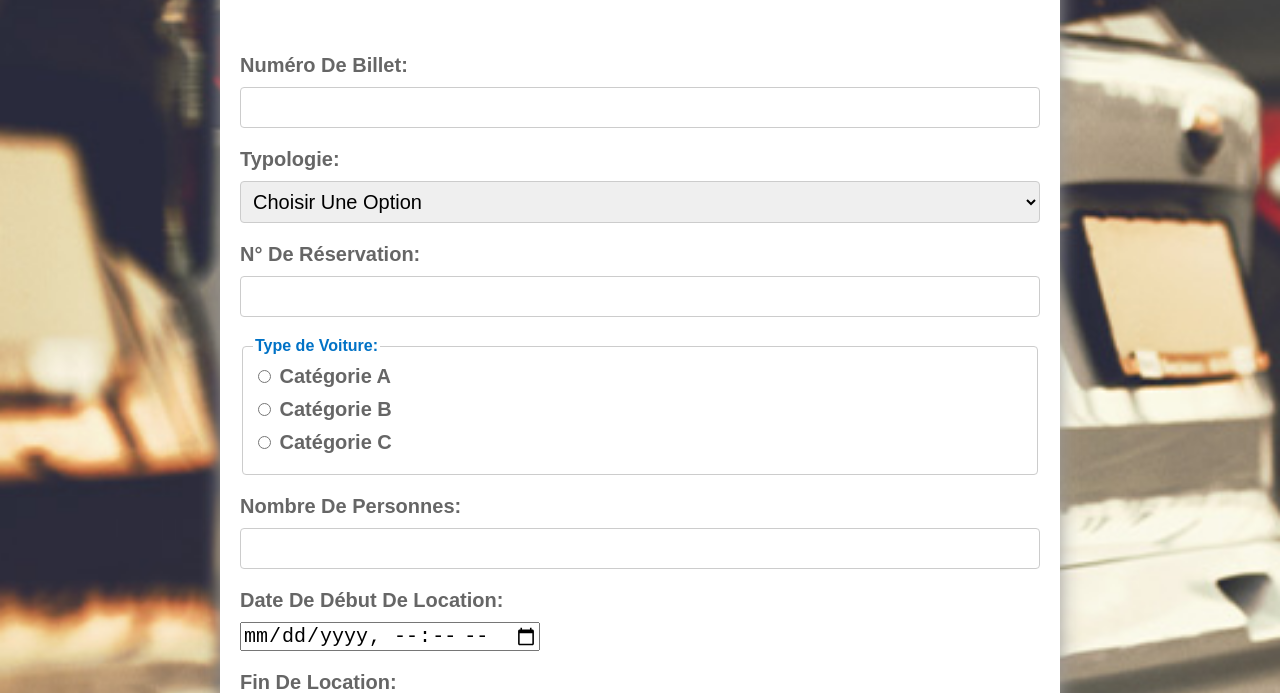
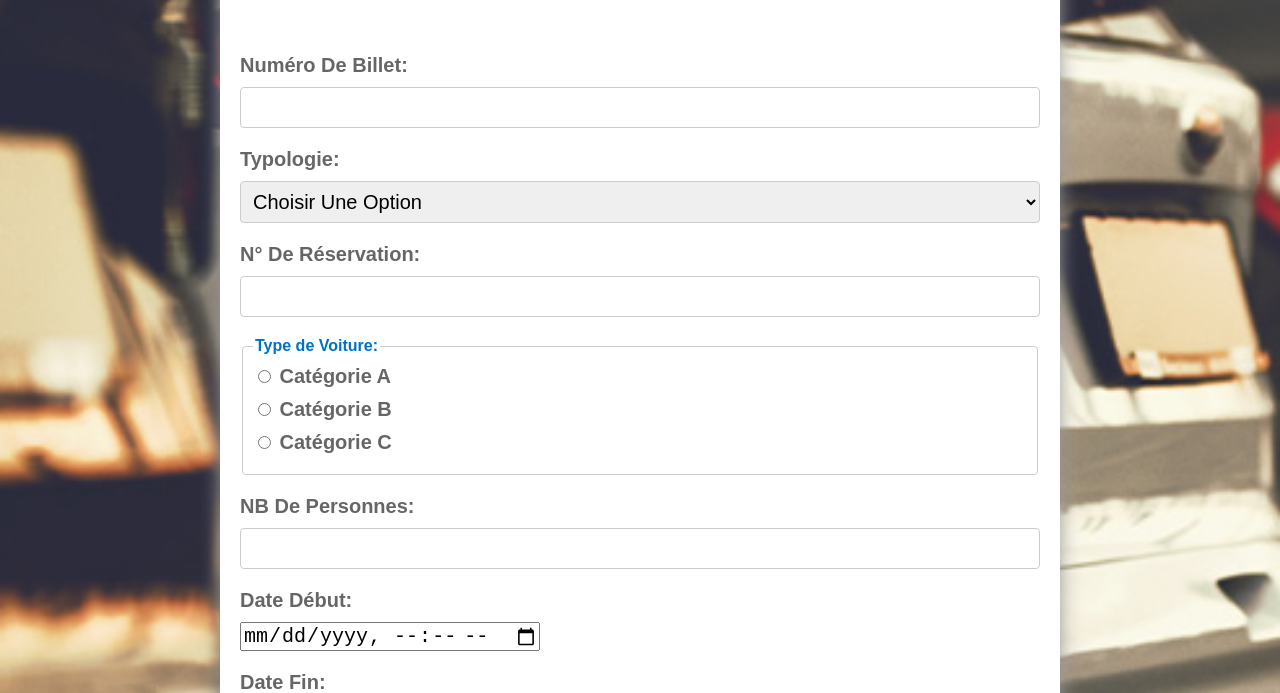
Before and after one commit to roddraftaccount/EasyDrive, a plain HTML site: page index.html in a window 1280 px wide. Shown: the part 107-800 px from the top of the page. Drawn offline with Linux system fonts and the light colour scheme.

Commit message:
Update index.html

```diff
--- a/index.html
+++ b/index.html
@@ -145,13 +145,13 @@
         <label><input type="radio" name="car-type" value="Category C"> Catégorie C</label>
       </fieldset>
 
-      <label for="number-people">Nombre De Personnes:</label>
+      <label for="number-people">NB De Personnes:</label>
       <input type="text" id="number-people" name="number-people">
 
-      <label for="start-date">Date De Début De Location:</label>
+      <label for="start-date">Date Début:</label>
       <input type="datetime-local" id="start-date" name="start-date">
 
-      <label for="end-date">Fin De Location:</label>
+      <label for="end-date">Date Fin:</label>
       <input type="datetime-local" id="end-date" name="end-date">
 
       <label for="description">Description:</label>
```
